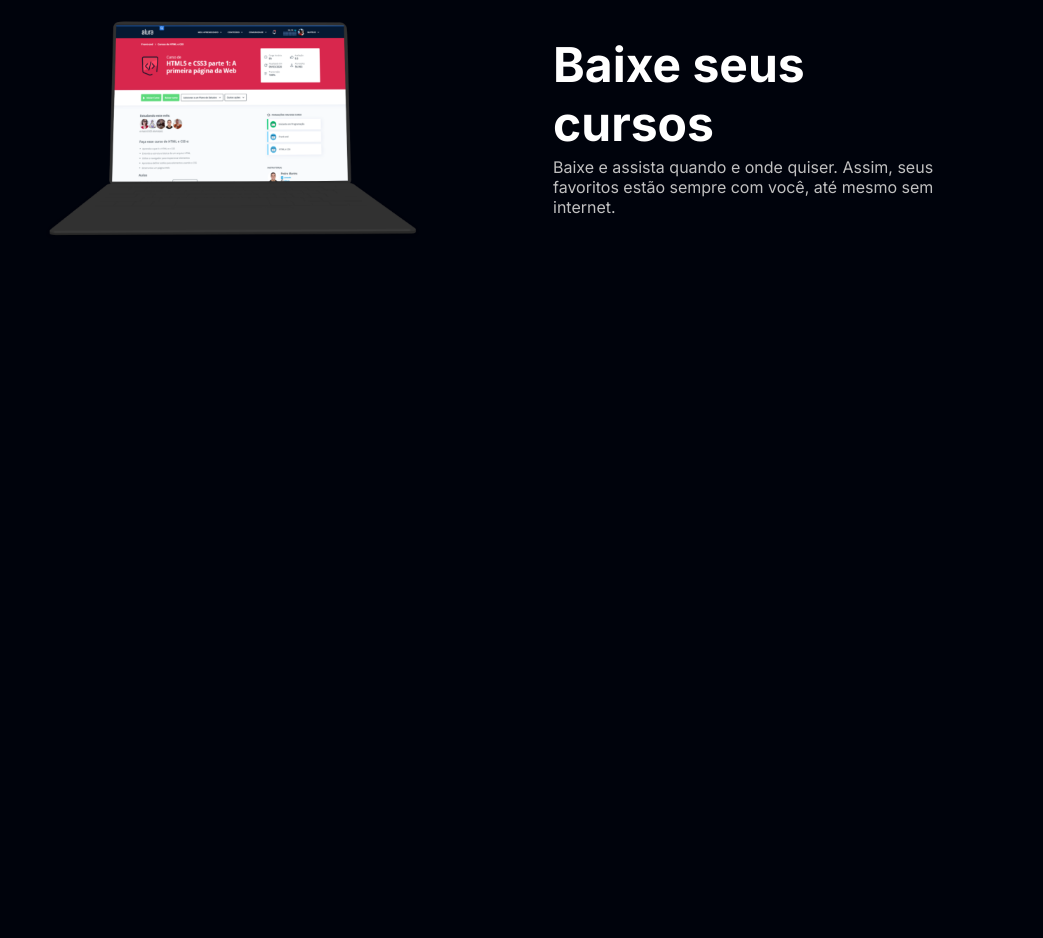
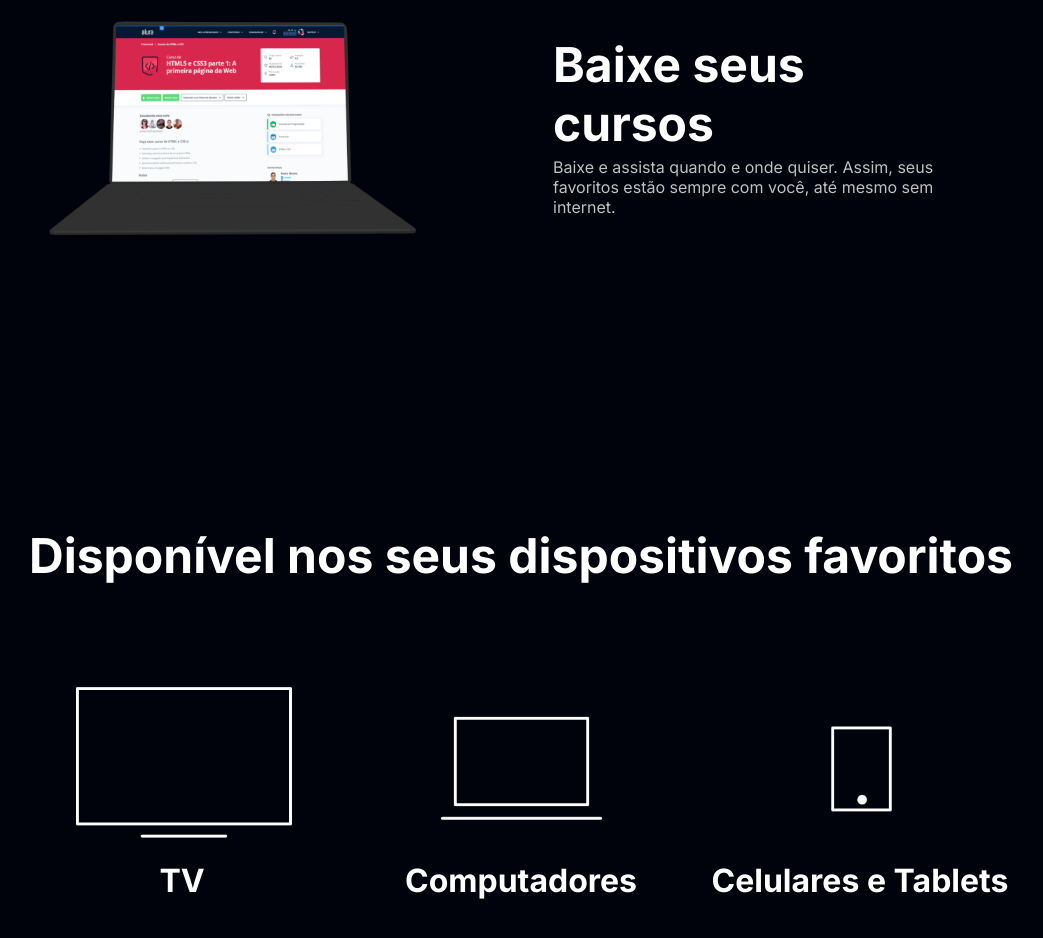
Before and after one commit to danielmjob/aluraplus, a plain HTML site: page index.html in a window 1280 px wide. Shown: the part 2674-3612 px from the top of the page, without its empty margins (119-1162 px from the left). Before the commit the page ends 3200 px from the top, so only its background shows below. Drawn offline with Linux system fonts and the light colour scheme.

Commit message:
seção final

```diff
--- a/index.html
+++ b/index.html
@@ -46,6 +46,26 @@
             <p class="descricao__texto">Baixe e assista quando e onde quiser. Assim, seus favoritos estão sempre com você, até mesmo sem internet.</p>
         </div>
     </section>
+
+    <section class="dispositivos">
+        <h2 class="dispositivos__titulo">Disponível nos seus dispositivos favoritos</h2>
+        <ul class="dispositivos__lista">
+            <li>
+                <img src="./img/tv.png" alt="icone de televisão">
+                <h3 class="lista__item">TV</h3>
+            </li>
+            <li>
+                <img src="./img/computador.png" alt="icone de um computador">
+                <h3 class="lista__item">Computadores</h3>
+            </li>
+            <li>
+                <img src="./img/celular.png" alt="icone de celular">
+                <h3 class="lista__item">Celulares e Tablets</h3>
+            </li>
+
+        </ul>
+    </section>
+
 </body>
 
 </html>
--- a/styles.css
+++ b/styles.css
@@ -94,3 +94,25 @@ body {
 .container__descricao{
     padding: 2em;
 }
+
+.dispositivos__lista{
+    display: flex;
+    justify-content: center;
+    list-style-type:none;
+    margin: 5em 0;
+}
+
+.dispositivos{
+    text-align: center;
+
+}
+
+.dispositivos__titulo{
+    font-size: 48px;
+    color: var(--branco-principal);
+}
+
+.lista__item{
+    font-size: 32px;
+    color: var(--branco-principal);
+}
```
Also changed, not shown: img/celular.png (added), img/computador.png (added), img/tv.png (added).
